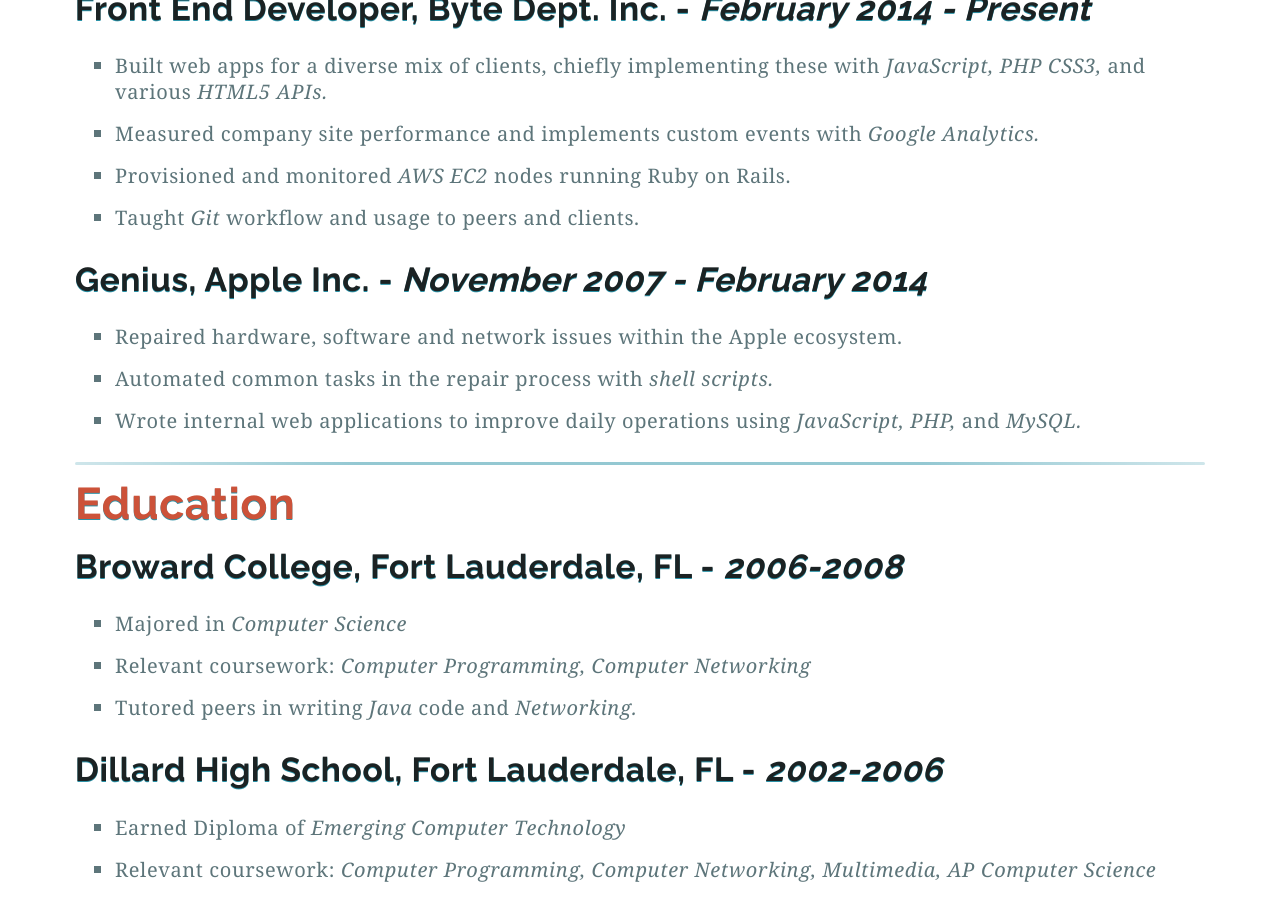
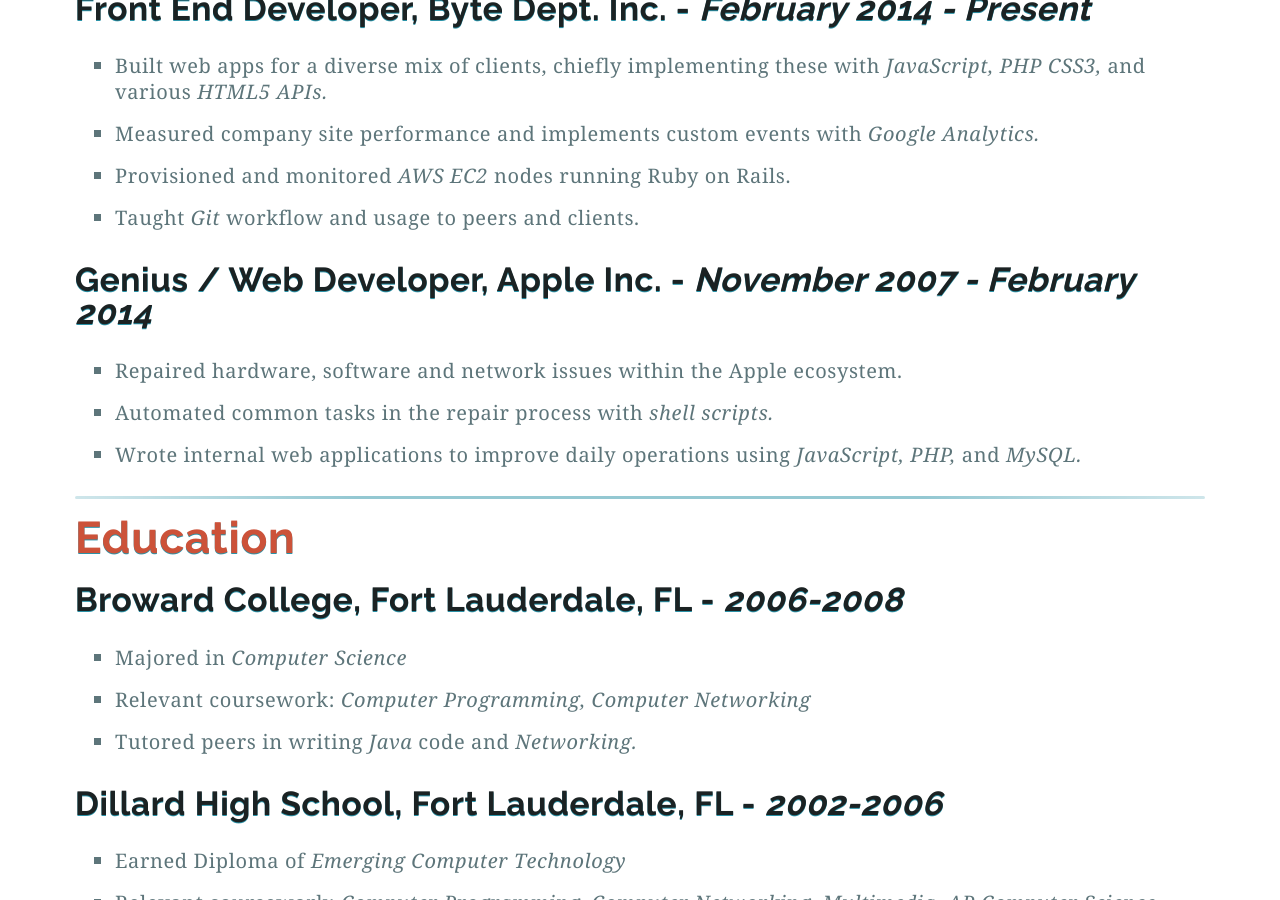
Before and after one commit to taveras/taveras.github.io, a Jekyll site: the page built from resume.md, in a window 1280 px wide and 900 px high, scrolled down 555 px. Built offline with Jekyll 4.4.1, drawn with Linux system fonts in a browser that asks for light colours; nearby versions of some CDN libraries; some web fonts are replaced.

Commit message:
adds fix for job title

```diff
--- a/resume.md
+++ b/resume.md
@@ -19,7 +19,7 @@
 - Taught _Git_ workflow and usage to peers and clients.
 
 
-### Genius, Apple Inc. - _November 2007 - February 2014_
+### Genius / Web Developer, Apple Inc. - _November 2007 - February 2014_
 
 - Repaired hardware, software and network issues within the Apple ecosystem.
 - Automated common tasks in the repair process with _shell scripts._
```
